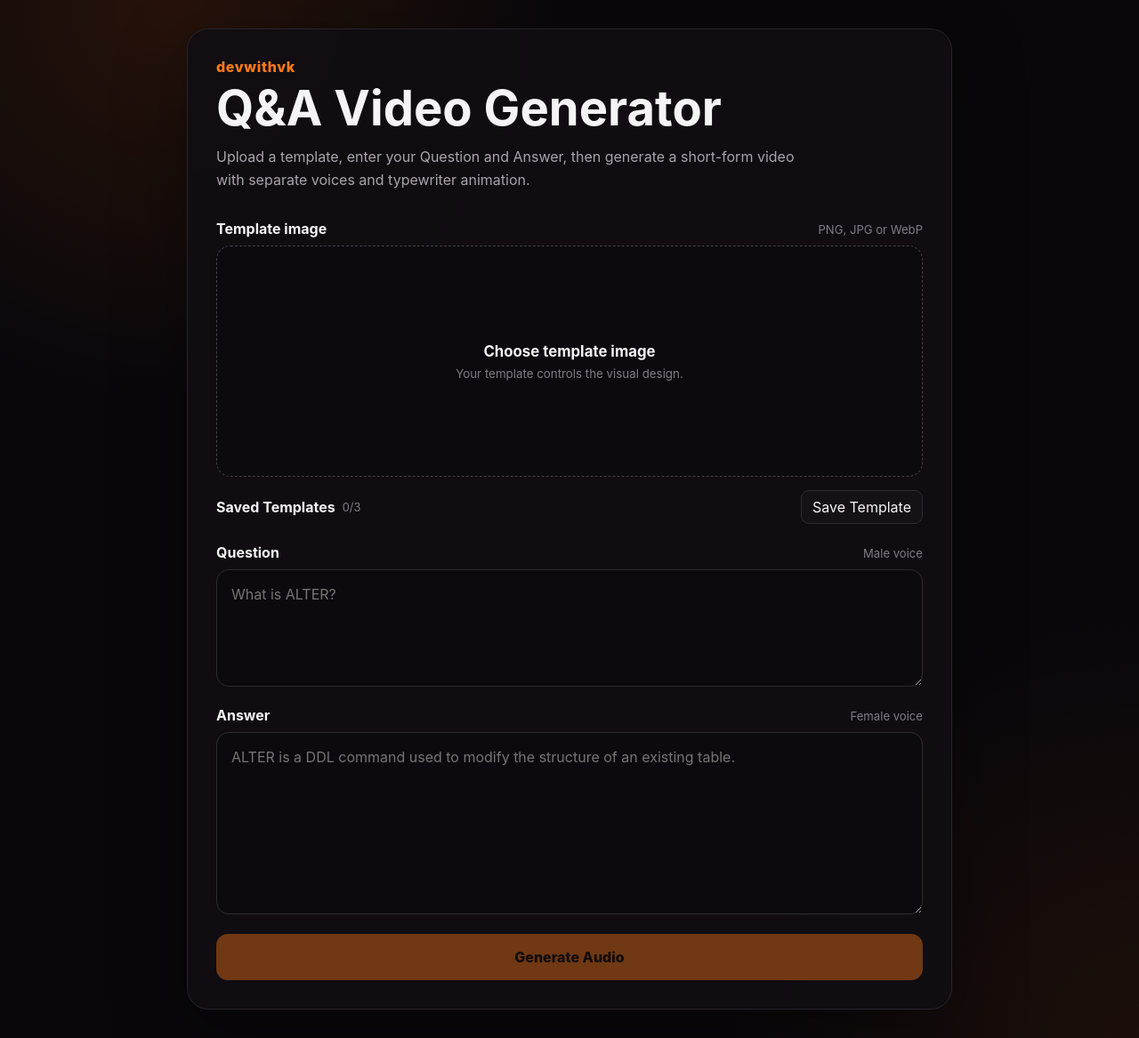
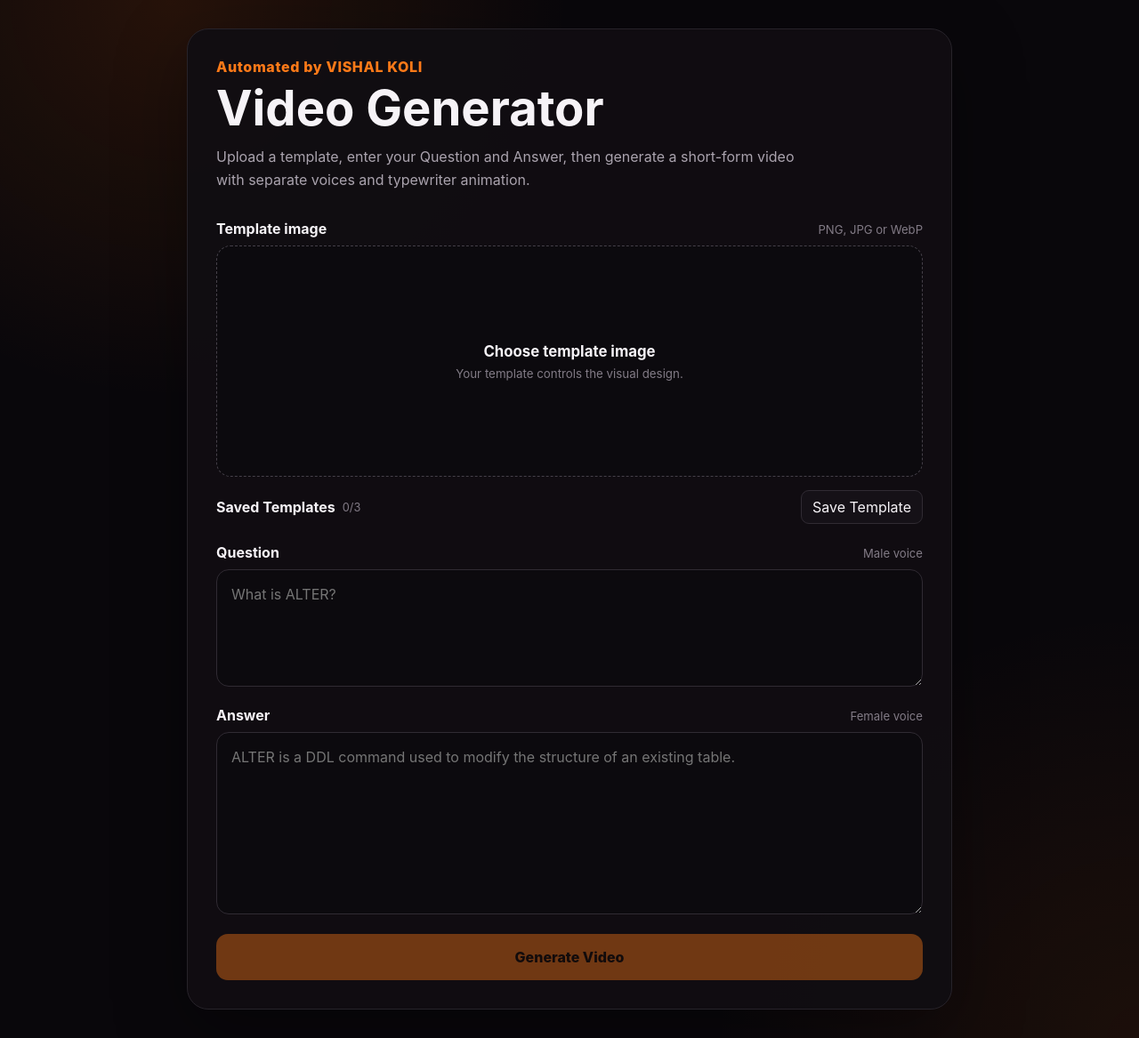
Before and after one commit to Vishalk1402/Content, a React (Vite) app: page / in a window 1280 px wide. Shown: the whole page at 89% size. Built offline with nearby package versions, Linux system fonts and the light colour scheme.

Commit message:
improvement

```diff
--- a/src/client/App.jsx
+++ b/src/client/App.jsx
@@ -1594,11 +1594,11 @@ function App() {
       <section className="app-card">
         <header className="header">
           <p className="eyebrow">
-            devwithvk
+            Automated by VISHAL KOLI
           </p>
 
           <h1>
-            Q&A Video Generator
+            Video Generator
           </h1>
 
           <p className="subtitle">
@@ -1725,8 +1725,8 @@ function App() {
             }
           >
             {isGenerating
-              ? "Generating Audio..."
-              : "Generate Audio"}
+              ? "Generating Video..."
+              : "Generate Video"}
           </button>
         </form>
 
```
